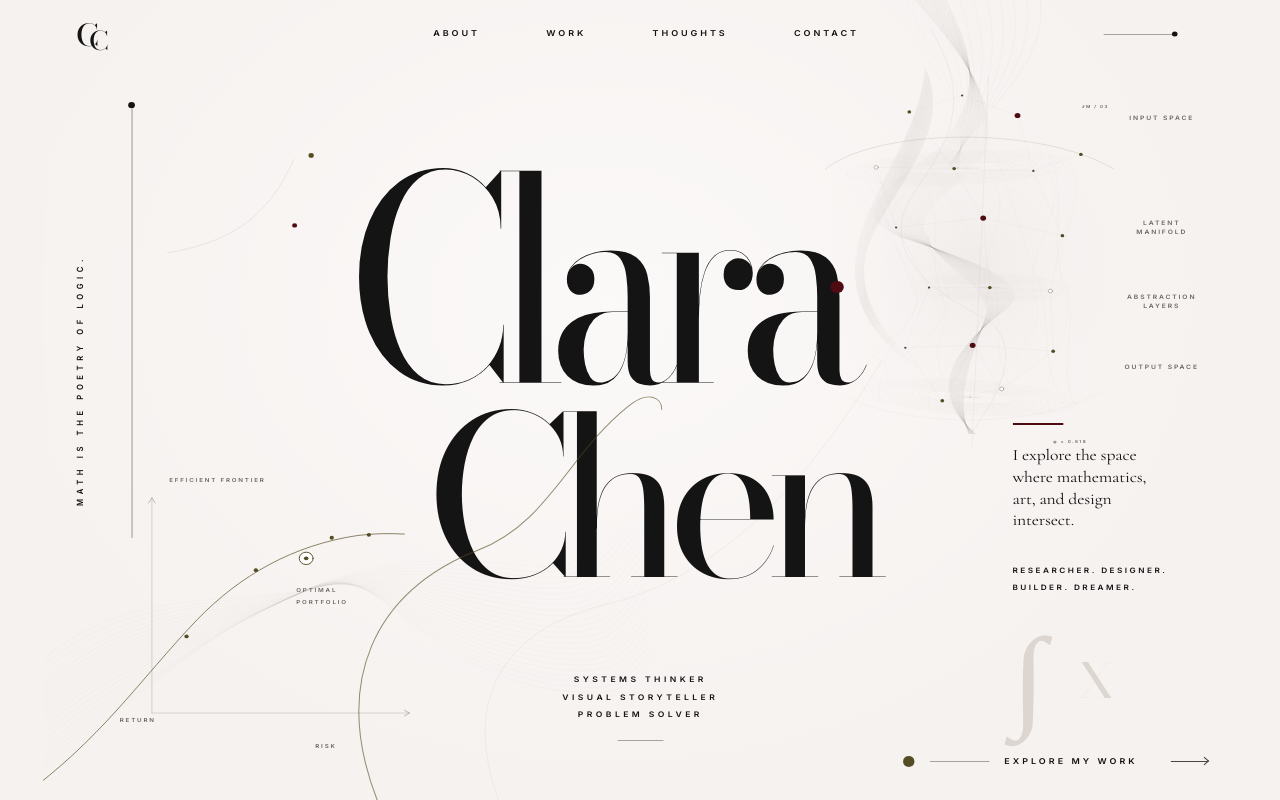
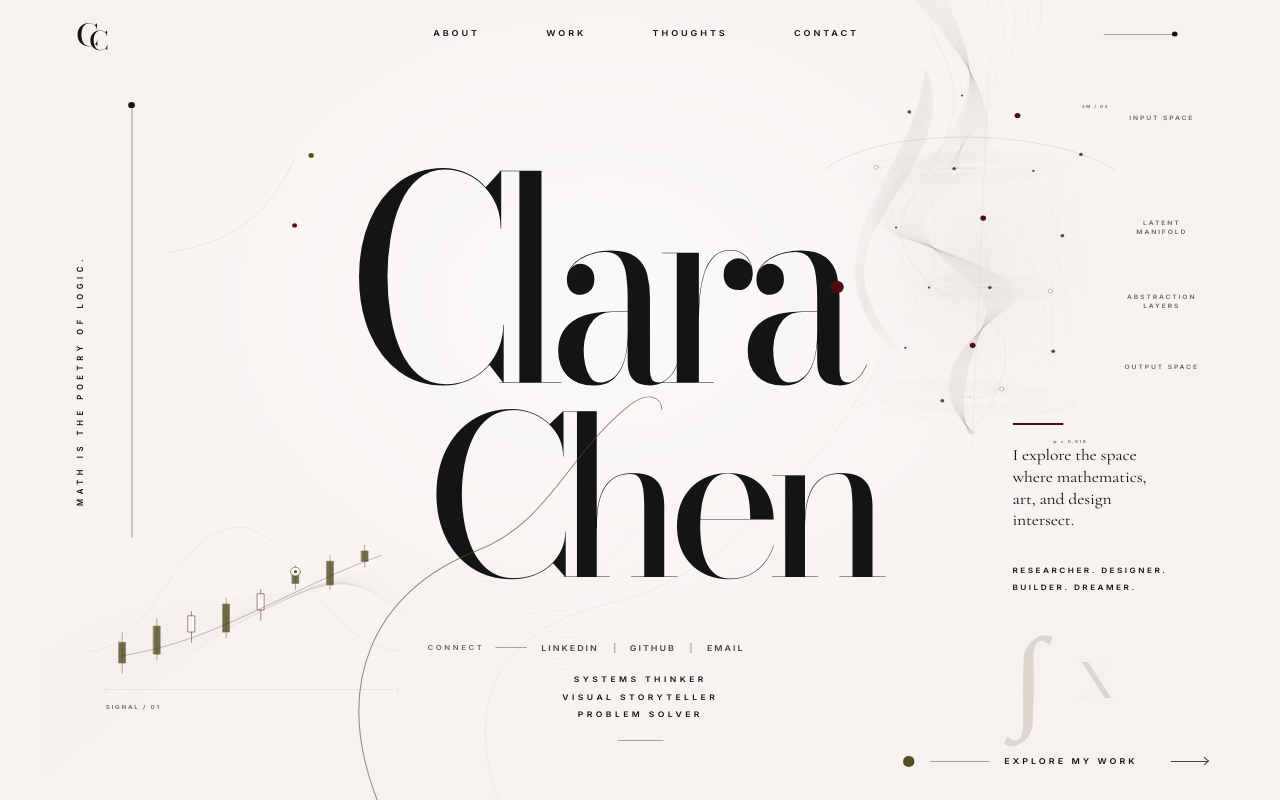
Before and after one commit to cc1107yss/clara-chen-homepage, a Next.js app: page / in a window 1280 px wide. Built offline with nearby package versions, Linux system fonts and the light colour scheme.

Commit message:
Refine homepage contact and quant details

```diff
--- a/app/components/home/HomeArtwork.tsx
+++ b/app/components/home/HomeArtwork.tsx
@@ -26,6 +26,17 @@ const sliceEllipses = [
   { cx: 1122, cy: 478, rx: 48, ry: 8, count: 8, rotation: 1 },
   { cx: 1092, cy: 664, rx: 68, ry: 10, count: 10, rotation: 4 },
 ];
+
+const quantCandles = [
+  { x: 96, open: 900, close: 872, high: 858, low: 914 },
+  { x: 138, open: 888, close: 850, high: 840, low: 896 },
+  { x: 180, open: 836, close: 858, high: 830, low: 872 },
+  { x: 222, open: 858, close: 820, high: 812, low: 866 },
+  { x: 264, open: 806, close: 828, high: 800, low: 842 },
+  { x: 306, open: 792, close: 776, high: 768, low: 800 },
+  { x: 348, open: 794, close: 762, high: 754, low: 800 },
+  { x: 390, open: 762, close: 748, high: 740, low: 770 },
+] as const;
 
 function pointOnSlice(sliceIndex: number, angle: number) {
   const { cx, cy, rx, ry, count, rotation } = sliceEllipses[sliceIndex];
@@ -125,18 +136,39 @@ export function ArtworkStructure() {
       </g>
 
       <g className="cc-financial-chart" vectorEffect="non-scaling-stroke">
-        <path d="M 132 968 H 444 M 132 968 V 676" fill="none" stroke="var(--cc-hairline-deep)" strokeWidth="0.9" opacity="0.62" />
-        <path d="M 444 968 l -6 -4 M 444 968 l -6 4 M 132 676 l -4 7 M 132 676 l 4 7" fill="none" stroke="var(--cc-hairline-deep)" strokeWidth="0.9" />
-        <path d="M -30 1085 C 70 1005, 117 923, 187 841 C 240 780, 304 740, 381 727 C 402 724, 420 724, 438 725" fill="none" stroke="var(--cc-olive)" strokeWidth="1.1" opacity="0.78" />
-        {[174, 258, 350, 395].map((x, index) => (
-          <circle key={x} cx={x} cy={[864, 774, 730, 726][index]} r="2.6" fill="var(--cc-olive)" />
-        ))}
-        <circle cx="319" cy="758" r="8.4" fill="var(--cc-white)" stroke="var(--cc-olive)" strokeWidth="1.2" />
-        <circle cx="319" cy="758" r="2.7" fill="var(--cc-olive)" />
-        <text x="153" y="654" className="cc-svg-label">EFFICIENT FRONTIER</text>
-        <text x="93" y="980" className="cc-svg-label">RETURN</text>
-        <text x="330" y="1016" className="cc-svg-label">RISK</text>
-        <text x="307" y="804" className="cc-svg-label"><tspan x="307">OPTIMAL</tspan><tspan x="307" dy="16">PORTFOLIO</tspan></text>
+        <g fill="none" stroke="var(--cc-hairline-deep)" strokeWidth="0.6">
+          <path d="M 54 884 C 132 884, 158 724, 232 716 C 306 708, 338 884, 438 884" opacity="0.28" />
+          <line x1="76" y1="936" x2="430" y2="936" opacity="0.34" />
+          <line x1="76" y1="932" x2="76" y2="940" opacity="0.5" />
+          <line x1="430" y1="932" x2="430" y2="940" opacity="0.5" />
+        </g>
+        <g>
+          {quantCandles.map((candle) => {
+            const isUp = candle.close < candle.open;
+            const color = isUp ? "var(--cc-olive)" : "var(--cc-oxblood)";
+            const bodyTop = Math.min(candle.open, candle.close);
+            const bodyHeight = Math.max(Math.abs(candle.open - candle.close), 2);
+            return (
+              <g key={`candle-${candle.x}`}>
+                <line x1={candle.x} y1={candle.high} x2={candle.x} y2={candle.low} stroke={color} strokeWidth="0.8" opacity="0.72" />
+                <rect
+                  x={candle.x - 4}
+                  y={bodyTop}
+                  width={8}
+                  height={bodyHeight}
+                  fill={isUp ? color : "var(--cc-white)"}
+                  stroke={color}
+                  strokeWidth="0.8"
+                  opacity="0.8"
+                />
+              </g>
+            );
+          })}
+        </g>
+        <path d="M 96 890 C 164 878, 214 852, 264 826 C 312 802, 354 776, 410 754" fill="none" stroke="var(--cc-oxblood)" strokeWidth="0.8" opacity="0.46" />
+        <circle cx="306" cy="776" r="6" fill="var(--cc-white)" stroke="var(--cc-olive)" strokeWidth="0.9" opacity="0.9" />
+        <circle cx="306" cy="776" r="2" fill="var(--cc-olive)" />
+        <text x="76" y="962" className="cc-svg-label">SIGNAL / 01</text>
       </g>
 
       <g className="cc-manifold" fill="none" vectorEffect="non-scaling-stroke">
--- a/app/globals.css
+++ b/app/globals.css
@@ -171,6 +171,7 @@ button:focus-visible {
 
 .cc-menu {
   display: none;
+  text-decoration: none;
 }
 
 .cc-header-rule {
@@ -483,6 +484,77 @@ button:focus-visible {
   bottom: 0;
 }
 
+.cc-socials {
+  position: absolute;
+  z-index: 50;
+  left: 32.18%;
+  top: 78.25%;
+  display: flex;
+  align-items: center;
+  gap: 1.25cqw;
+  color: var(--cc-ink-soft);
+  font-family: var(--cc-font-ui);
+  font-size: max(8px, 0.62cqw);
+  font-weight: 600;
+  letter-spacing: 0.22em;
+  text-transform: uppercase;
+}
+
+.cc-socials-label {
+  display: inline-flex;
+  align-items: center;
+  gap: 0.9cqw;
+  color: var(--cc-label);
+  font-size: 0.86em;
+  letter-spacing: 0.34em;
+}
+
+.cc-socials-label::after {
+  width: 2.6cqw;
+  height: 1px;
+  background: var(--cc-hairline-deep);
+  content: "";
+}
+
+.cc-socials a {
+  position: relative;
+  min-height: 44px;
+  display: inline-flex;
+  align-items: center;
+  text-decoration: none;
+  transition: color 190ms var(--cc-ease);
+}
+
+.cc-socials a + a::before {
+  width: 1px;
+  height: 10px;
+  margin-right: 1.25cqw;
+  background: var(--cc-hairline-deep);
+  content: "";
+}
+
+.cc-socials a::after {
+  position: absolute;
+  right: 0;
+  bottom: 7px;
+  left: 0;
+  height: 1px;
+  content: "";
+  background: var(--cc-oxblood);
+  transform: scaleX(0);
+  transition: transform 190ms var(--cc-ease);
+}
+
+.cc-socials a:hover,
+.cc-socials a:focus-visible {
+  color: var(--cc-oxblood);
+}
+
+.cc-socials a:hover::after,
+.cc-socials a:focus-visible::after {
+  transform: scaleX(1);
+}
+
 @keyframes cc-title-in {
   from { opacity: 0; }
   to { opacity: 1; }
@@ -638,6 +710,18 @@ button:focus-visible {
   }
 
   .cc-cta-dot { width: 14px; }
+
+  .cc-socials {
+    left: 12%;
+    top: 570px;
+    gap: 15px;
+    font-size: 9px;
+    letter-spacing: 0.2em;
+  }
+
+  .cc-socials-label { gap: 12px; }
+  .cc-socials-label::after { width: 34px; }
+  .cc-socials a + a::before { margin-right: 15px; }
 }
 
 @media (max-width: 699px) {
@@ -713,6 +797,19 @@ button:focus-visible {
   }
 
   .cc-cta-dot { width: 12px; }
+
+  .cc-socials {
+    left: 26px;
+    top: 696px;
+    gap: 9px;
+    font-size: 8px;
+    letter-spacing: 0.14em;
+  }
+
+  .cc-socials a { min-height: 40px; }
+  .cc-socials-label { gap: 8px; }
+  .cc-socials-label::after { width: 20px; }
+  .cc-socials a + a::before { height: 8px; margin-right: 9px; }
 }
 
 @media (prefers-reduced-motion: reduce) {
--- a/app/home-content.ts
+++ b/app/home-content.ts
@@ -15,4 +15,21 @@ export const homeContent = {
   roles: ["Researcher. Designer.", "Builder. Dreamer."],
   traits: ["Systems Thinker", "Visual Storyteller", "Problem Solver"],
   cta: "Explore My Work",
+  socials: [
+    {
+      label: "LinkedIn",
+      href: "https://www.linkedin.com/in/clara-chen-1b11a2419/",
+      external: true,
+    },
+    {
+      label: "GitHub",
+      href: "https://github.com/cc1107yss",
+      external: true,
+    },
+    {
+      label: "Email",
+      href: "mailto:clarachen07@foxmail.com",
+      external: false,
+    },
+  ],
 } as const;
--- a/app/page.tsx
+++ b/app/page.tsx
@@ -19,9 +19,7 @@ function EditorialHeader() {
           <a key={item.label} href={item.href}>{item.label}</a>
         ))}
       </nav>
-      <button className="cc-menu" type="button" aria-label="Open navigation menu">
-        Menu
-      </button>
+      <a className="cc-menu" href="mailto:clarachen07@foxmail.com">Contact</a>
       <span className="cc-header-rule" aria-hidden="true" />
     </header>
   );
@@ -90,12 +88,37 @@ function IntegralGlyph() {
 
 function ExploreWorkCTA() {
   return (
-    <a className="cc-cta" href="#work" id="work">
+    <a
+      className="cc-cta"
+      href="https://github.com/cc1107yss"
+      id="work"
+      target="_blank"
+      rel="noopener noreferrer"
+    >
       <span className="cc-cta-dot" aria-hidden="true" />
       <span className="cc-cta-rule" aria-hidden="true" />
       <span className="cc-cta-label">{homeContent.cta}</span>
       <span className="cc-cta-arrow" aria-hidden="true" />
     </a>
+  );
+}
+
+function SocialLinks() {
+  return (
+    <nav className="cc-socials" aria-label="Social and contact links">
+      <span className="cc-socials-label" aria-hidden="true">Connect</span>
+      {homeContent.socials.map((item) => (
+        <a
+          key={item.label}
+          href={item.href}
+          {...(item.external
+            ? { target: "_blank", rel: "noopener noreferrer" }
+            : {})}
+        >
+          {item.label}
+        </a>
+      ))}
+    </nav>
   );
 }
 
@@ -114,6 +137,7 @@ export default function Home() {
         <TraitCluster />
         <IntegralGlyph />
         <ExploreWorkCTA />
+        <SocialLinks />
         <span className="cc-contact-anchor" id="contact" aria-hidden="true" />
       </section>
     </main>
```
